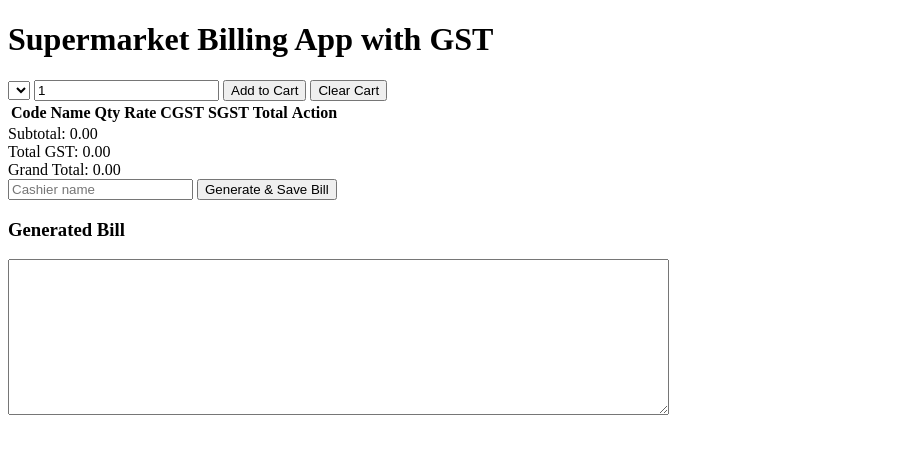
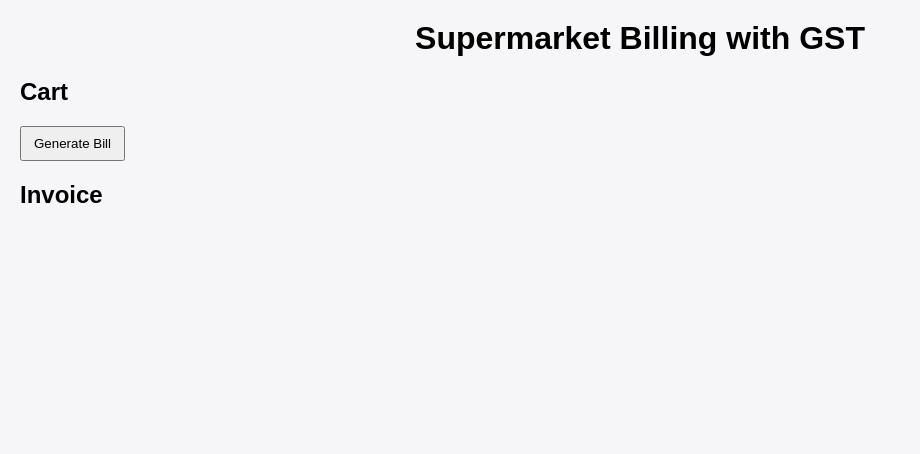
Before and after one commit to sakthivel222/super-marketbilling-app-with-GST, a plain HTML site: page index.html in a window 1280 px wide. Shown: the whole page, without its empty margins (0-920 px from the left). Drawn offline with Linux system fonts and the light colour scheme; no server answers.

Commit message:
Refactor index.html for supermarket billing app

```diff
--- a/index.html
+++ b/index.html
@@ -1,45 +1,17 @@
-<!doctype html>
-<html lang="en">
+<!DOCTYPE html>
+<html>
 <head>
-  <meta charset="utf-8" />
-  <title>Supermarket Billing App with GST</title>
-  <link rel="stylesheet" href="styles.css" />
+  <title>Supermarket Billing</title>
+  <link rel="stylesheet" href="style.css">
 </head>
 <body>
-  <div class="container">
-    <h1>Supermarket Billing App with GST</h1>
-
-    <div class="controls">
-      <select id="productSelect"></select>
-      <input id="qty" type="number" min="1" value="1" />
-      <button id="addBtn">Add to Cart</button>
-      <button id="clearBtn">Clear Cart</button>
-    </div>
-
-    <table id="cartTable">
-      <thead>
-        <tr><th>Code</th><th>Name</th><th>Qty</th><th>Rate</th><th>CGST</th><th>SGST</th><th>Total</th><th>Action</th></tr>
-      </thead>
-      <tbody></tbody>
-    </table>
-
-    <div class="totals">
-      <div>Subtotal: <span id="subtotal">0.00</span></div>
-      <div>Total GST: <span id="totalGst">0.00</span></div>
-      <div>Grand Total: <span id="grandTotal">0.00</span></div>
-    </div>
-
-    <div class="bill-controls">
-      <input id="cashier" placeholder="Cashier name" />
-      <button id="printBtn">Generate & Save Bill</button>
-    </div>
-
-    <div>
-      <h3>Generated Bill</h3>
-      <textarea id="billText" rows="10" cols="80" readonly></textarea>
-    </div>
-  </div>
-
-  <script src="script.js"></script>
+  <h1>Supermarket Billing with GST</h1>
+  <div id="items"></div>
+  <h2>Cart</h2>
+  <div id="cart"></div>
+  <button onclick="generateBill()">Generate Bill</button>
+  <h2>Invoice</h2>
+  <pre id="invoice"></pre>
+  <script src="app.js"></script>
 </body>
 </html>
```
